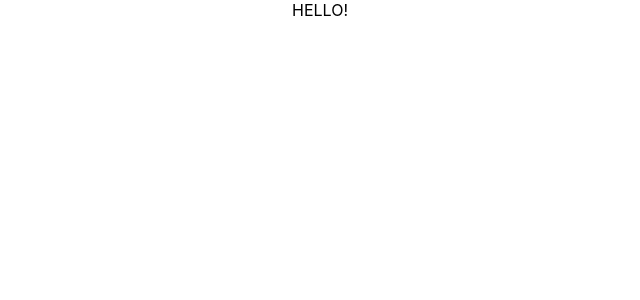
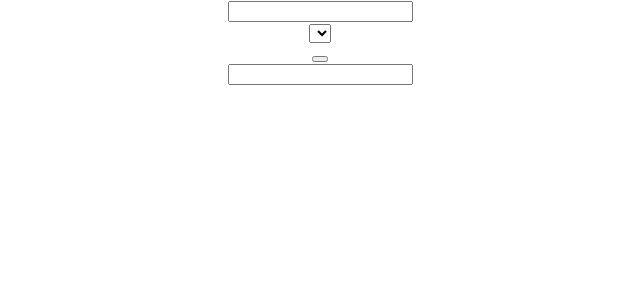
Before and after one commit to timidgeek/atlas-cinema-guru, a React (Create React App) app in the folder pocket_app/: page / in a window 1280 px wide. Shown: the top 300 px of the page, without its empty margins (320-960 px from the left). Built offline with nearby package versions, Linux system fonts and the light colour scheme.

Commit message:
task 2 done

```diff
--- a/pocket_app/src/App.js
+++ b/pocket_app/src/App.js
@@ -1,9 +1,20 @@
+// functional imports
+import React from 'react';
+import Button from './components/general/Button';
+import Input from './components/general/Input';
+import SearchBar from './components/general/SearchBar';
+import SelectInput from './components/general/SelectInput';
+
+// css imports
 import './App.css';
 
 function App() {
   return (
     <div className="App">
-      HELLO!
+      <Input />
+      <SelectInput />
+      <Button />
+      <SearchBar />
     </div>
   );
 }
--- a/pocket_app/src/components/general/Button.js
+++ b/pocket_app/src/components/general/Button.js
@@ -0,0 +1,34 @@
+// functional imports
+import React from 'react';
+import PropTypes from 'prop-types';
+import { FontAwesomeIcon } from '@fortawesome/react-fontawesome';
+
+// css files
+import './general.css';
+
+export default function Button(props) {
+  // destructure props
+  const {label,
+         className,
+         onClick,
+        icon} = props;
+
+    return (
+      <div>
+        <label>{label}</label>
+        <button
+          className={className}
+          onClick={onClick}
+        >
+          {icon && <FontAwesomeIcon icon={icon} />}
+        </button>
+      </div>
+    )
+}
+
+Button.propTypes = {
+  label: PropTypes.string.isRequired,
+  className: PropTypes.string.isRequired,
+  onClick: PropTypes.func.isRequired,
+  icon: PropTypes.element,
+}
--- a/pocket_app/src/components/general/SelectInput.js
+++ b/pocket_app/src/components/general/SelectInput.js
@@ -26,7 +26,7 @@ export default function SelectInput(props) {
           onChange={handleInput}
         >
           {/* map over options and create option elements */}
-          {options.map((option, index) => (
+          {options && options.map((option, index) => (
             <option key={index} value={option.value}>
               {option.label}
             </option>
```
